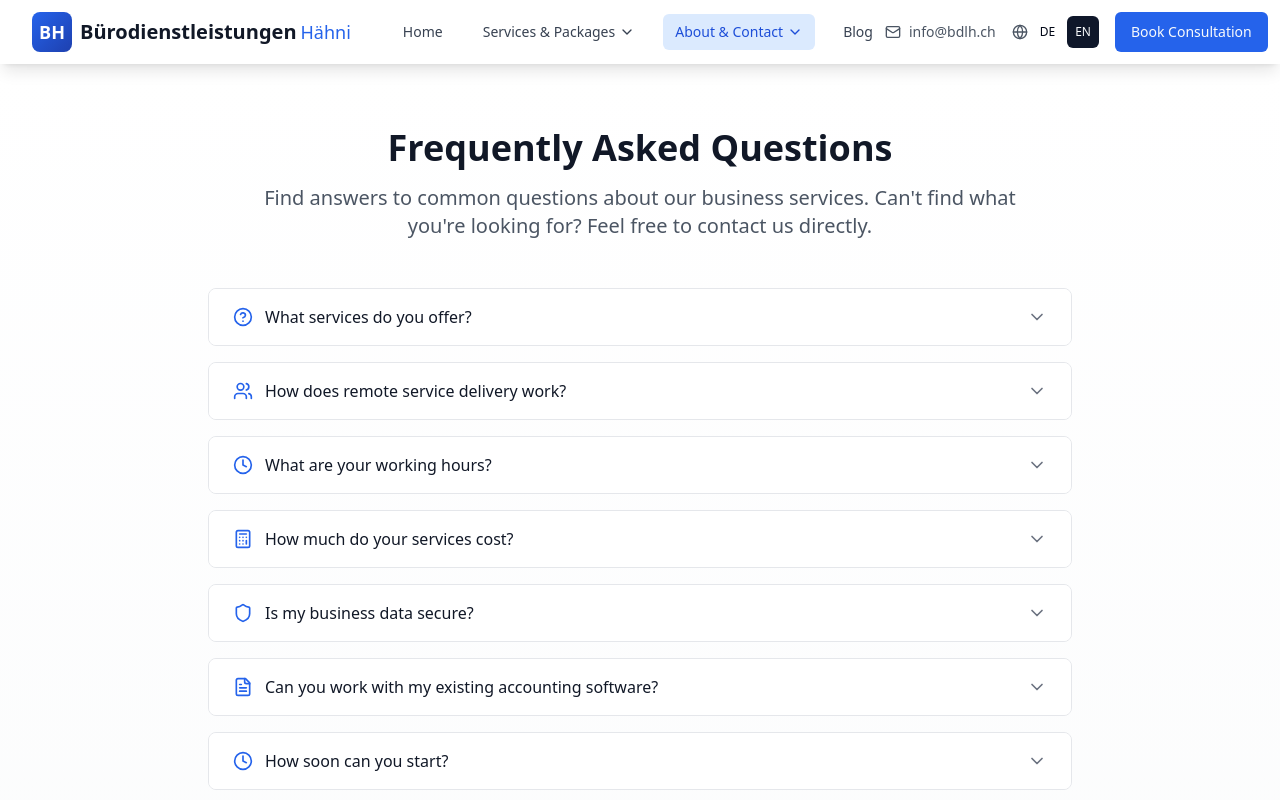
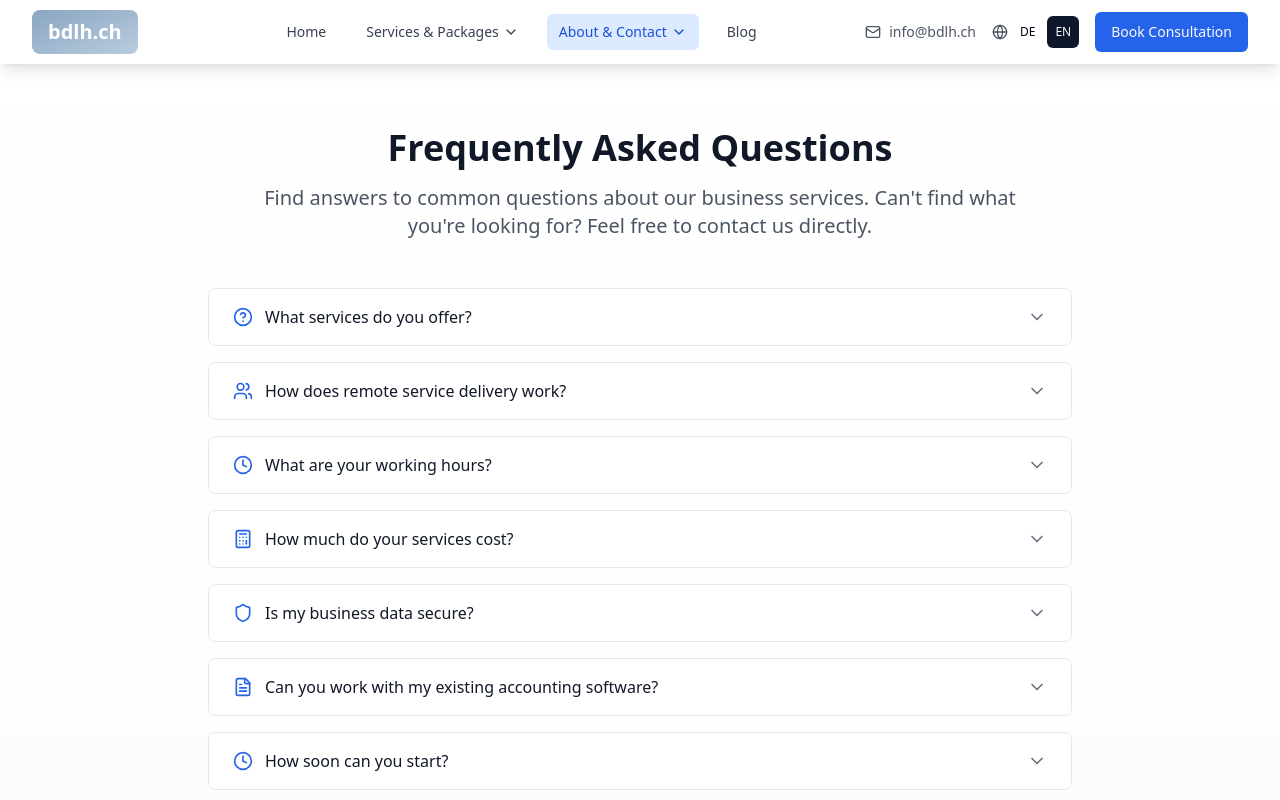
Before and after one commit to SensaiXo/haehni-virtuell-shop, a React (Vite) app: page /faq in a window 1280 px wide. Shown: the top 800 px of the page. Built offline with nearby package versions, Linux system fonts and the light colour scheme.

Commit message:
Refactor: Update logo text
Replace long text with "bdlh.ch" and adjust colors.

```diff
--- a/src/components/Navigation.tsx
+++ b/src/components/Navigation.tsx
@@ -65,12 +65,8 @@ const Navigation = () => {
           {/* Logo */}
           <div className="flex-shrink-0">
             <Link to="/" className="flex items-center space-x-2">
-              <div className="w-10 h-10 bg-gradient-to-br from-blue-600 to-blue-800 rounded-lg flex items-center justify-center">
-                <span className="text-white font-bold text-lg">BH</span>
-              </div>
-              <div className="hidden sm:block">
-                <span className="text-xl font-bold text-gray-900">Bürodienstleistungen</span>
-                <span className="text-lg text-blue-600 ml-1">Hähni</span>
+              <div className="bg-gradient-to-br from-[#8AA6C1] to-[#B8CCDE] px-4 py-2 rounded-lg">
+                <span className="text-white font-bold text-xl">bdlh.ch</span>
               </div>
             </Link>
           </div>
```
